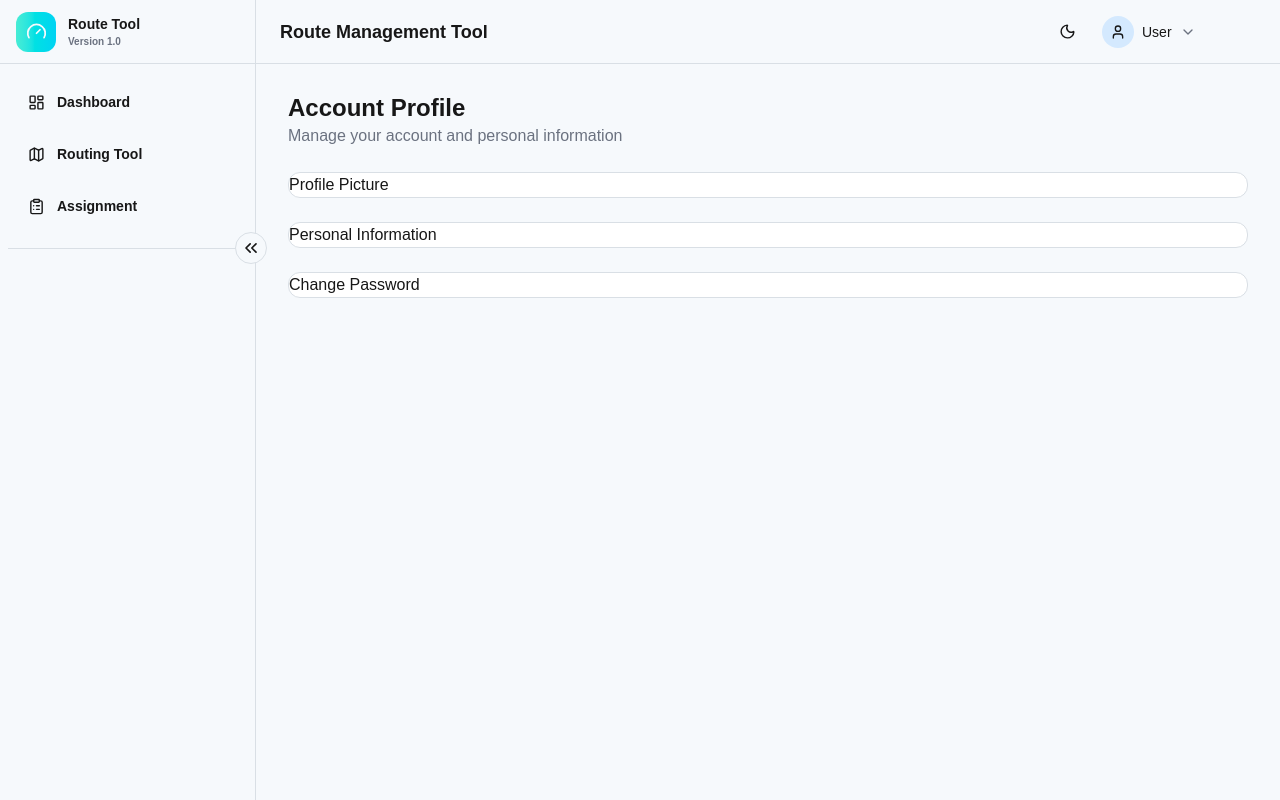
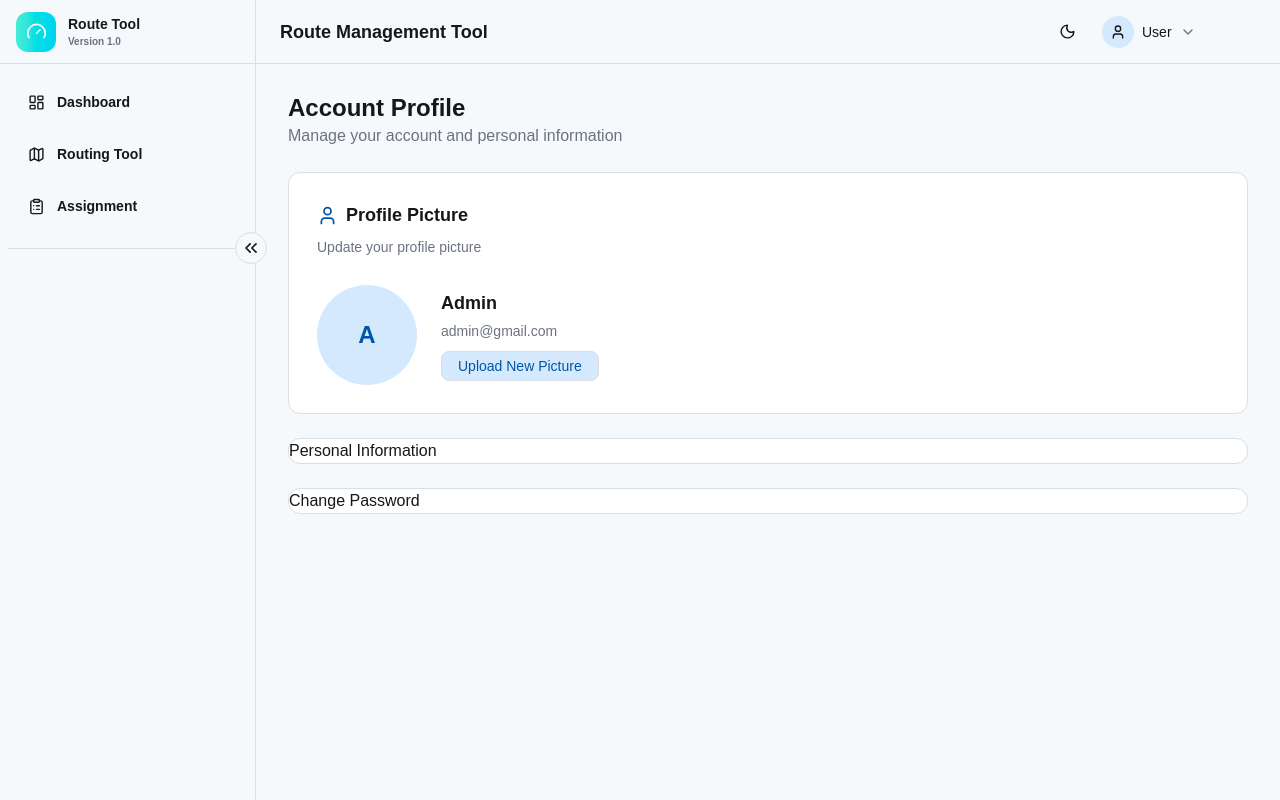
Before and after one commit to jrsantiagoo/route-management-system, a Next.js app in the folder client/: page /profile in a window 1280 px wide. Built offline with nearby package versions, Linux system fonts and the light colour scheme; no server answers; sample sign-in values are in the browser's storage.

Commit message:
feat(ui): Added profile card to profile page
Added a profile card that allows user to change their profile picture
to the profile page. Currently nonfunctional, only frontend.

```diff
--- a/client/app/(protected)/profile/page.tsx
+++ b/client/app/(protected)/profile/page.tsx
@@ -1,4 +1,8 @@
 "use client";
+
+import ProfileCard from "@/components/profile-card";
+
+const placeholderAcc = { username: "Admin", email: "admin@gmail.com" };
 
 export default function ProfilePage() {
     return (
@@ -10,9 +14,11 @@ export default function ProfilePage() {
                 </p>
             </div>
 
-            <div className="flex justify-between rounded-xl bg-card border border-border">
-                Profile Picture
-            </div>
+            <ProfileCard
+                username={placeholderAcc.username}
+                email={placeholderAcc.email}
+                avatarUrl=""
+            />
 
             <div className="flex justify-between rounded-xl bg-card border border-border">
                 Personal Information
--- /dev/null
+++ b/client/components/profile-card.tsx
@@ -0,0 +1,59 @@
+import { User } from "lucide-react";
+
+interface ProfileCardProps {
+    username: string;
+    email: string;
+    avatarUrl: string;
+}
+
+export default function ProfileCard({
+    username,
+    email,
+    avatarUrl,
+}: ProfileCardProps) {
+    const initials = `${username.charAt(0)}`.toUpperCase();
+
+    return (
+        <div className="flex flex-col gap-2 justify-between rounded-xl bg-card border border-border">
+            <div className="flex items-center gap-2 pt-7 pl-7 text-lg font-semibold">
+                <User size={21} className="text-primary-foreground" />
+                Profile Picture
+            </div>
+            <p className="pl-7 text-sm text-muted-foreground">
+                Update your profile picture
+            </p>
+
+            <div className="flex items-center gap-6 pl-7 pb-7 pt-5">
+                {/* Displays user's profile avatar */}
+                <div className="shrink-0 w-25 h-25 rounded-full bg-primary flex items-center justify-center overflow-hidden">
+                    {avatarUrl ? (
+                        <img
+                            src={avatarUrl}
+                            alt={`${username}`}
+                            className="w-full h-full object-cover"
+                        />
+                    ) : (
+                        <span className="text-2xl font-bold text-primary-foreground">
+                            {initials}
+                        </span>
+                    )}
+                </div>
+
+                {/* Displays User Information */}
+                <div className="flex flex-col gap-1">
+                    <h2 className="text-lg font-bold text-foreground">
+                        {username}
+                    </h2>
+                    <p className="text-sm text-muted-foreground">{email}</p>
+                    <button
+                        className="flex items-center mt-1.5 px-4 py-1 text-sm font-medium text-primary-foreground
+                        bg-primary rounded-lg hover:bg-secondary transition w-fit
+                        border border-border"
+                    >
+                        Upload New Picture
+                    </button>
+                </div>
+            </div>
+        </div>
+    );
+}
```
